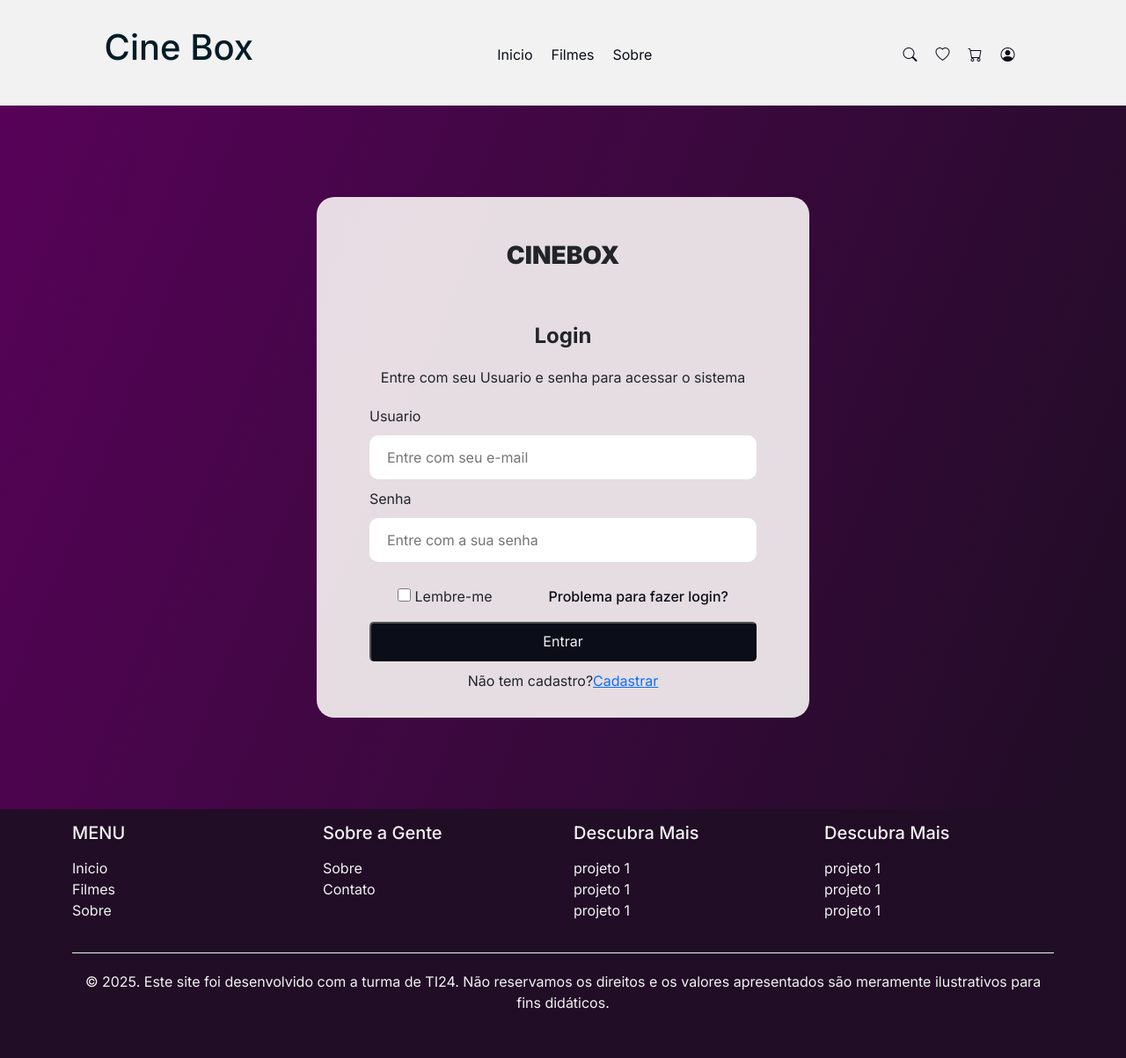
After one commit to paulowh/TI24, a PHP site: page /usuario-login.php in a window 1280 px wide. The commit adds this page. Shown: the whole page at 88% size. Run offline with PHP 8.4, Linux system fonts and the light colour scheme.

Commit message:
telas de user e sobre

```diff
--- /dev/null
+++ b/assets/css/login.css
@@ -0,0 +1,149 @@
+#login,
+#cadastro {
+    height: 100%;
+    min-height: 100vh;
+    padding: 20px 0;
+    background: linear-gradient(112deg, #580259 -0.99%, #210D26 96.79%);
+    display: flex;
+    align-items: center;
+    justify-content: center;
+}
+
+main.login {
+    max-width: 560px;
+    max-height: 680px;
+    width: 100%;
+    height: 100%;
+    background-color: rgba(249, 244, 244, 0.9);
+    border-radius: 20px;
+    transition: 2s;
+}
+
+#login form {
+    display: flex;
+    flex-direction: column;
+    padding: 10px 60px;
+}
+
+#login h3,
+#login h4,
+#login p {
+    display: flex;
+    justify-content: center;
+    margin-bottom: 20px;
+}
+
+#login h3 {
+    font-weight: 900;
+    margin: 50px 0;
+
+}
+
+#login h4 {
+    font-weight: 700;
+    text-transform: capitalize;
+}
+
+#login input[type="text"],
+#login input[type="password"] {
+    border: none;
+    border-radius: 10px;
+    padding: 10px 20px;
+    margin: 10px 0;
+    height: 50px;
+}
+
+#login input[type="checkbox"] {
+    width: 15px;
+    height: 15px;
+}
+
+.linha {
+    display: flex;
+    justify-content: space-around;
+    margin: 17px 0;
+}
+
+.lembre>label {
+    cursor: pointer;
+}
+
+.ajuda {
+    text-decoration: none;
+    color: var(--color-black);
+    font-weight: 500;
+}
+
+.ajuda:hover {
+    text-decoration: underline;
+}
+
+#login .entrar {
+    height: 45px;
+    width: auto;
+    border-radius: 5px;
+    margin-bottom: 10px;
+    display: flex;
+    justify-content: center;
+    align-items: center;
+}
+
+#login .entrar {
+    background-color: var(--color-black);
+    color: var(--color-white);
+}
+
+#cadastro main {
+    display: flex;
+    align-items: center;
+    justify-content: center;
+    height: 100%;
+}
+
+.cadastro-pessoa {
+    display: flex;
+    flex-direction: column;
+    background-color: rgba(249, 244, 244, 0.9);
+    max-width: 560px;
+    min-width: 500px;
+    border-radius: 40px;
+    padding: 40px 30px;
+    margin-top: 20px;
+    margin-bottom: 20px;
+    border: 2px;
+
+}
+
+.cadastro-pessoa label {
+    font-size: 1.3rem;
+    font-weight: 500;
+}
+
+.cadastro-pessoa h2 {
+    margin-bottom: 30px;
+    text-transform: uppercase;
+    font-weight: 700;
+    text-align: center;
+
+}
+
+.cadastro-pessoa input[type="text"],
+.cadastro-pessoa input[type="month"],
+.cadastro-pessoa input[type="number"],
+.cadastro-pessoa input[type="password"],
+.cadastro-pessoa select {
+    border: none;
+    border-radius: 10px;
+    padding: 10px 20px;
+    margin: 5px 0;
+    height: 40px;
+    width: 100%;
+}
+
+.cadastro-pessoa input[type="submit"] {
+    width: 30%;
+    background-color: var(--color-green);
+    color: var(--color-white);
+    align-self: end;
+    margin-top: 15px;
+}
--- a/assets/css/style.css
+++ b/assets/css/style.css
@@ -1,100 +1,384 @@
 @import url('https://fonts.googleapis.com/css2?family=Inter:ital,opsz,wght@0,14..32,100..900;1,14..32,100..900&display=swap');
 @import url("https://cdn.jsdelivr.net/npm/bootstrap-icons@1.11.3/font/bootstrap-icons.min.css");
+@import url('https://fonts.googleapis.com/css2?family=Inter:wght@100..900&display=swap');
+
+:root {
+    --color-black: #0b0e19;
+    --color-green: #014040;
+    --color-white: #F2F2F2;
+    --color-gold: #D48C00;
+    --color-gray-light: #D9D9D9;
+    --color-black-light: #011C26;
+    --color-green-light: #ADD9B0;
+    --color-violet-light: #9125A3;
+    --color-violet-dark: #210D26;
+
+}
 
 * {
     margin: 0;
-    padding: 0;
     font-family: "Inter", sans-serif;
     font-optical-sizing: auto;
-    font-weight: 600;
     font-style: normal;
+    font-variation-settings:
+        "slnt" 0;
 }
 
-header nav {
-    background-color: #F2F2F2;
-    padding: 30px 0;
-    display: flex;
-    justify-content: space-around;
-    align-items: center;
+.escondido {
+    display: none;
 }
 
-.logo{
+.logo {
+    font-weight: bold;
     text-decoration: none;
-    color: #011C26;
-    font-weight: bold;
+    color: var(--color-black-light);
     cursor: pointer;
 }
 
-.menu, .menu-icones{
+.menu-perfil ul:not(.dropdown-menu) {
     list-style: none;
     display: flex;
     gap: 5px;
 }
 
-.menu li a, .menu-icones li a{
-    text-decoration: none;
-    color: #011C26;
+.menu-perfil li:not(.drop) {
+    display: inline-block;
+}
+
+.menu-perfil li a {
     padding: 8px;
     border-radius: 8px;
+    color: var(--color-black);
+    text-decoration: none;
+    font-family: "Inter", sans-serif;
+
 }
 
-.menu li a:hover, .menu-icones li a:hover{
-    background-color: #011C26;
-    color: white;
+.menu-perfil .selecionado,
+.menu-perfil li a:hover {
+    background-color: var(--color-black);
+    color: var(--color-white);
+    border: 1px solid var(--color-black);
 }
 
 button.menu-oculto {
     border: none;
+    background-color: inherit;
     font-size: 2rem;
     padding: 8px;
-    color: #0b0e19;
-    background-color: inherit;
+    color: var(--color-black);
 }
 
-div.menu-oculto{
-    background-color: #210D26;
+div.menu-oculto {
+    height: 100%;
+    width: 0;
     position: fixed;
-    height: 100%;
     top: 0;
     left: 0;
-    z-index: 1;
-
-    width: 0;
+    background-color: var(--color-violet-dark);
     overflow-x: hidden;
-
     padding-top: 60px;
+    z-index: 3;
     transition: 0.5s;
 }
 
-div.menu-oculto a{
+div.menu-oculto a {
+    padding: 8px 8px 8px 32px;
     text-decoration: none;
     font-size: 1.2rem;
-    padding: 8px 8px 8px 32px;
+    color: var(--color-gray-light);
     display: block;
     transition: 0.3s;
-    color: #D9D9D9;
 }
 
-div.menu-oculto button.fechar{
+div.menu-oculto a:hover {
+    color: var(--color-white);
+}
+
+div.menu-oculto button.fechar {
     position: absolute;
     top: 0;
     right: 20px;
-    font-size: 2rem;
+    font-size: 36px;
+    margin-left: 50px;
+    border: none;
+    color: var(--color-gray-light);
     background-color: inherit;
-    border: none;
-    color: #D9D9D9;
     padding: none;
     transition: 0.3s;
 }
 
+.menu-oculto {
+    display: none;
+}
+
+#overlay {
+    position: fixed;
+    top: 0;
+    right: 0;
+    width: 0;
+    height: 100%;
+    background: rgba(0, 0, 0, 0.3);
+    z-index: 2;
+    transition: 0.5s;
+}
+
+
+header nav {
+    display: flex;
+    align-items: baseline;
+    justify-content: space-around;
+    padding: 30px 0;
+    background-color: var(--color-white);
+    width: 100%;
+}
+
+#banner {
+    display: flex;
+    justify-content: center;
+    align-items: center;
+}
+
+#filmes {
+    height: 100%;
+}
+
+.carrossel-container {
+    width: 100%;
+    max-width: 1920px;
+
+    position: relative;
+    border: 2px solid #CCCCCC;
+    border-radius: 10px;
+
+    overflow: hidden;
+}
+
+.carrossel {
+    display: flex;
+    transition: transform 1s ease-in-out;
+}
+
+.carrossel-container>button {
+    z-index: 1;
+    position: absolute;
+    top: 50%;
+    transform: translateY(-50%);
+
+    background-color: rgba(0, 0, 0, 0.5);
+    color: white;
+    padding: 10px;
+    cursor: pointer;
+    border-radius: 5px;
+    border: none;
+
+}
+
+.carrossel-container button:hover {
+    background-color: rgba(0, 0, 0, 0.7);
+}
+
+.carrossel-container button.prev {
+    left: 10px;
+}
+
+.carrossel-container button.next {
+    right: 10px;
+}
+
+.carrossel img {
+    width: 100%;
+}
+
+@media screen and (min-width: 1920px) {
+    .carrossel-container {
+        width: 100%;
+        max-width: 1920px;
+    }
+}
+
+main.produtos {
+    padding: 20px 0;
+}
+
+main.produtos a {
+    text-decoration: none;
+    color: var(--color-black-light);
+}
+
+#filmes .titulo,
+#sobre .titulo {
+    justify-content: center;
+    display: flex;
+    font-size: 3.125rem;
+    font-family: "Inter", sans-serif;
+    font-weight: bold;
+    padding: 10px;
+    margin-top: 10px;
+    margin-left: 10px;
+    text-transform: uppercase;
+}
+
+#filmes figure {
+    background-color: var(--color-gray-light);
+    text-align: center;
+    /* padding: 15px 0; */
+    border-radius: 20px;
+    width: 100%;
+    max-width: 400px;
+    height: 600px;
+}
+
+figure a {
+    text-decoration: none;
+    color: var(--color-black-light);
+}
+
+#filmes figcaption {
+    padding: 0 10%;
+    display: flex;
+    flex-direction: column;
+    justify-content: space-between;
+    max-width: 100%;
+    flex-grow: 1;
+    /*faz o conteúdo usar o máximo de espaço disponível*/
+
+}
+
+/* preciso corrigir a definição das imagens */
+#filmes .foto-produto {
+    width: 95%;
+    height: 100%;
+    max-width: 280px;
+    max-height: 380px;
+    border-radius: 20px;
+    object-fit: cover;
+    padding-top: 10px;
+
+}
+
+#filmes figcaption h4 {
+    font-size: 1.2rem;
+    margin-top: 10px;
+    margin-bottom: 0;
+    font-weight: 900;
+    text-align: start;
+    height: 2.4rem;
+    /*equivale ao tamanho de 2 linhas*/
+}
+
+#filmes figcaption p {
+    text-align: justify;
+    overflow: hidden;
+    text-overflow: ellipsis;
+    display: -webkit-box;
+    line-clamp: 2;
+    -webkit-line-clamp: 2;
+    -webkit-box-orient: vertical;
+    font-size: 1.2rem;
+}
+
+#filmes span.preco {
+    color: var(--color-violet);
+    font-weight: 700;
+    font-size: 1.2rem;
+    text-align: end;
+    display: flex;
+    justify-content: end;
+    align-items: end;
+}
+
+#filmes .generos,
+#detalhe .generos
+{
+    padding-top: 10px;
+    display: inline-flex;
+    column-gap: 10px;
+    justify-content: center;
+    margin-top: auto;
+    flex-wrap: wrap;
+}
+
+#filmes .generos label,
+#detalhe .generos label {
+    background-color: tomato;
+    color: var(--color-white);
+    border-radius: 10px;
+    padding: 1px 5px;
+}
+#detalhe .generos label {
+    padding: 4px 20px;
+    font-size: 1.2rem;
+}
+
+@media screen and (max-width: 768px) {
+    /* .menu-perfil {
+        display: flex;
+        flex-direction: column;
+        height: 110px;
+    } */
+
+    .menu,
+    .menu-compra {
+        display: none !important;
+    }
+
+    #banner {
+        height: 30vh;
+        background-position: center;
+        background-size: cover;
+        background-repeat: no-repeat;
+    }
+
+    #filmes figure {
+        width: 300px;
+        margin: 10px auto;
+    }
+
+    .menu-oculto {
+        display: inline;
+    }
+
+
+}
+
+#sobre {
+    padding: 0 10% 10% 10%;
+}
+
+#sobre .descricao p {
+    text-align: justify;
+    margin-top: 20px;
+    font-weight: 500;
+
+}
+
+#sobre .imagem-right {
+    width: 100%;
+    height: 400px;
+    max-width: 400px;
+    border-radius: 15px;
+    object-fit: cover;
+    object-position: right;
+}
+
+#sobre .imagem-left {
+    width: 100%;
+    height: 400px;
+    max-width: 400px;
+    border-radius: 15px;
+    object-fit: cover;
+    object-position: left;
+}
+
 .footer {
-    background-color: #210D26;
-    color: #F2F2F2;
+    background-color: var(--color-violet-dark);
+    color: var(--color-white);
     padding: 15px 0;
 }
 
 .footer a {
-    color: #F2F2F2;
+    color: var(--color-white);
     text-decoration: none;
 }
 
@@ -103,19 +387,19 @@ div.menu-oculto button.fechar{
 }
 
 .social-icons a {
-    color: #F2F2F2;
+    color: var(--color-white);
     font-size: 24px;
     margin-right: 15px;
     transition: color 0.3s;
 }
 
 .social-icons a:hover {
-    color: #F2F2F2;
+    color: var(--color-white);
 }
 
 .footer-bottom {
     text-align: center;
     padding: 20px 0;
-    border-top: 1px solid #F2F2F2;
+    border-top: 1px solid var(--color-white);
     margin-top: 20px;
 }
--- a/assets/js/offcanvas.js
+++ b/assets/js/offcanvas.js
@@ -1,9 +1,14 @@
-function abrirNav(){
-    const menu = document.getElementById("offcanvas")
-    menu.style.width = "250px"
+function abrirNav() {
+    let offcanvas = document.getElementById("offcanvas");
+    let overlay = document.getElementById("overlay");
+    offcanvas.style.width = "250px";
+    overlay.style.width = "100%";
+}
+function fecharNav() {
+    let offcanvas = document.getElementById("offcanvas");
+    let overlay = document.getElementById("overlay");
+    offcanvas.style.width = "0";
+    overlay.style.width = "0";
 }
 
-function fecharNav(){
-    const menu = document.getElementById("offcanvas")
-    menu.style.width = "0"
-}
+document.getElementById("overlay").addEventListener("click", fecharNav);
--- a/includes/header.php
+++ b/includes/header.php
@@ -22,25 +22,27 @@
     <link rel="stylesheet" href="./assets/css/carrossel.css">
     <link rel="stylesheet" href="./assets/css/filmes.css">
     <link rel="stylesheet" href="./assets/css/usuario.css">
+    <link rel="stylesheet" href="./assets/css/login.css">
+
 </head>
 
 <body>
     <header>
-        <nav>
+        <nav class="menu-perfil">
             <a href="./index.php" class="logo">
                 <h1>Cine Box</h1>
             </a>
             <ul class="menu">
                 <li><a href="./index.php">Inicio</a></li>
                 <li><a href="./listarfilmes.php">Filmes</a></li>
-                <li><a href="#">Sobre</a></li>
+                <li><a href="./sobre.php">Sobre</a></li>
             </ul>
 
             <ul class="menu-icones">
                 <li><a href="#"><i class="bi bi-search"></i></a></li>
                 <li><a href="#"><i class="bi bi-heart"></i></a></li>
                 <li><a href="#"><i class="bi bi-cart"></i></a></li>
-                <li><a href="#"><i class="bi bi-person-circle"></i></a></li>
+                <li><a href="./usuario-login.php"><i class="bi bi-person-circle"></i></a></li>
             </ul>
 
             <!-- menu suspenso/hambúrguer para os mais íntimos -->
@@ -52,9 +54,9 @@
                 <button class="fechar" onclick="javascript:fecharNav()">
                     <i class="bi bi-x"></i>
                 </button>
-                <a href="index.html">Inicio</a>
-                <a href="#">Filmes</a>
-                <a href="#">Sobre</a>
+                <a href="./index.html">Inicio</a>
+                <a href="./listarfilmes.php">Filmes</a>
+                <a href="./sobre.php">Sobre</a>
             </div>
         </nav>
     </header>
--- /dev/null
+++ b/includes/user_login.html
@@ -0,0 +1,28 @@
+<section id="login">
+    <main class="login">
+        <h3>CINEBOX</h3>
+
+        <form action="#login" method="POST">
+            <h4>login</h4>
+            <p>Entre com seu Usuario e senha para acessar o sistema</p>
+
+            <label for="usuario">Usuario</label>
+            <input type="text" placeholder="Entre com seu e-mail" name="usuario" id="usuario">
+
+            <label for="senha">Senha</label>
+            <input type="password" placeholder="Entre com a sua senha" name="senha" id="senha">
+
+            <div class="linha">
+
+                <div class="lembre">
+                    <input type="checkbox" name="lembre" id="lembre">
+                    <label for="lembre">Lembre-me</label>
+                </div>
+
+                <a href="#" name="ajuda" id="ajuda" class="ajuda">Problema para fazer login?</a>
+            </div>
+            <input type="submit" class="entrar" value="Entrar">
+            <p>Não tem cadastro? <a href="#" class="cadastrar">Cadastrar</a></p>
+        </form>
+    </main>
+</section>
--- /dev/null
+++ b/usuario-login.php
@@ -0,0 +1,7 @@
+<?php
+
+include './includes/header.php';
+
+include './includes/user_login.html';
+
+include_once './includes/footer.php';
```
Also changed, not shown: sobre.php (added, +55 -0 lines), assets/img/sobre/turma_1.JPEG (added), assets/img/sobre/turma_2.JPEG (added), assets/img/sobre/turma_3.JPEG (added), assets/img/sobre/turma_4.JPEG (added).
